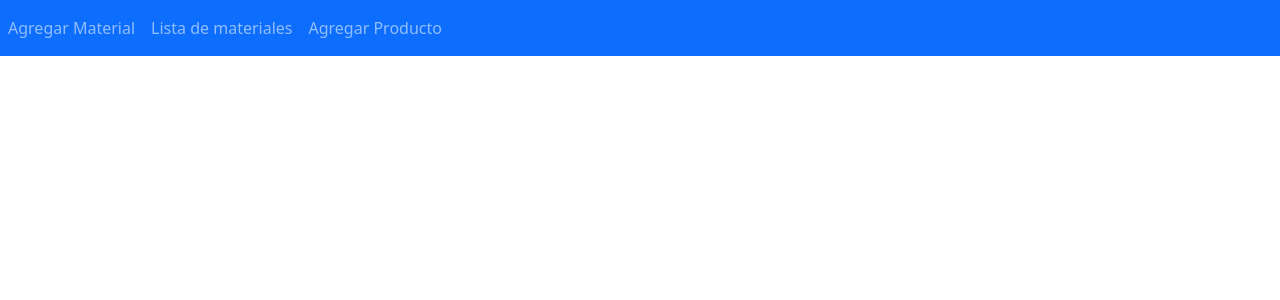
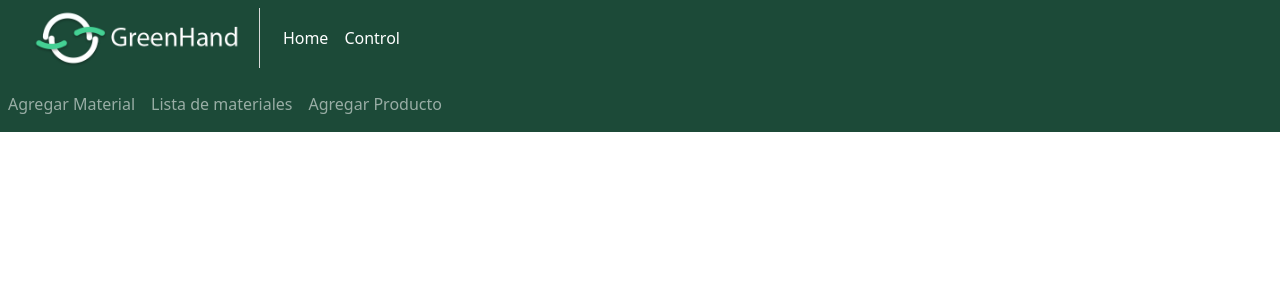
Before and after one commit to jangel347/Frontend, an Angular app in the folder GreenHand/: page /control in a window 1280 px wide. Shown: the top 300 px of the page. Built offline with nearby package versions, Linux system fonts and the light colour scheme.

Commit message:
FUNCIONALIDAD: Estilos de nav-bar

```diff
--- a/GreenHand/src/app/app.component.css
+++ b/GreenHand/src/app/app.component.css
@@ -0,0 +1,4 @@
+.logo{height:60px;border-right:1px solid #dadada;margin:0 15px;padding:0 10px}
+.navbar{background-color:#1c4a38;position:fixed;width:100%;z-index:10000;top:0}
+.collapse *{color:#fff}
+body{padding-top:76px}
--- a/GreenHand/src/app/app.component.html
+++ b/GreenHand/src/app/app.component.html
@@ -1 +1,20 @@
+<header>
+    <nav class="navbar navbar-expand-lg">
+        <img src="./assets/green-hand-logo-light-5.png" alt="GreenHand" class="logo">
+        <button class="navbar-toggler" type="button" data-toggle="collapse" data-target="#navbarNav"
+            aria-controls="navbarNav" aria-expanded="false" aria-label="Toggle navigation">
+            <span class="navbar-toggler-icon"></span>
+        </button>
+        <div class="collapse navbar-collapse" id="navbarNav">
+            <ul class="navbar-nav">
+                <li class="nav-item active">
+                    <a class="nav-link" href="/">Home</a>
+                </li>
+                <li class="nav-item">
+                    <a class="nav-link" href="/control">Control</a>
+                </li>
+            </ul>
+        </div>
+    </nav>
+</header>
 <router-outlet></router-outlet>
--- a/GreenHand/src/app/components/add-material/add-material.component.css
+++ b/GreenHand/src/app/components/add-material/add-material.component.css
@@ -0,0 +1 @@
+form{padding-top:76px}
--- a/GreenHand/src/app/components/add-product/add-product.component.css
+++ b/GreenHand/src/app/components/add-product/add-product.component.css
@@ -0,0 +1 @@
+form{padding-top:76px}
--- a/GreenHand/src/app/components/add-product/add-product.component.html
+++ b/GreenHand/src/app/components/add-product/add-product.component.html
@@ -3,52 +3,33 @@
   <div style="width: 400px; margin: auto;">
     <div class="submit-form">
       <div *ngIf="!submitted">
+        <h1>Añadir/Editar Producto</h1>
         <div class="form-group">
           <label for="id_">ID</label>
-              <input
-                type="text"
-                (keypress)="($event.charCode >= 48 && $event.charCode < 58)"
-                class="form-control"
-                id="id_"
-                required
-                [(ngModel)]="product.id_"
-                (focusout)="existPK(product.id_)"
-                name="id_"
-              />
+          <input type="text" (keypress)="($event.charCode >= 48 && $event.charCode < 58)" class="form-control" id="id_"
+            required [(ngModel)]="product.id_" (focusout)="existPK(product.id_)" name="id_" />
         </div>
 
 
         <div class="form-group">
           <label for="nombre">NAME</label>
-              <input
-                type="text"
-                class="form-control"
-                id="nombre"
-                required
-                [(ngModel)]="product.nombre"
-                name="nombre"
-              />
+          <input type="text" class="form-control" id="nombre" required [(ngModel)]="product.nombre" name="nombre" />
         </div>
         <div class="form-group">
           <label for="materiales">MATERIALS</label>
-                  <ng-select
-                    bindLabel="nombre"
-                    appendTo="body"
-                    multiple="true"
-                    [items]="materialSet"
-                    [(ngModel)]="product.materiales"
-                    name="materiales"
-                    placeholder="Materiales">
+          <ng-select bindLabel="nombre" appendTo="body" multiple="true" [items]="materialSet"
+            [(ngModel)]="product.materiales" name="materiales" placeholder="Materiales">
           </ng-select>
         </div>
 
         <hr>
-            <button style="position: absolute; right: 34%;" (click)="saveProduct()" [disabled]="!myForm.form.valid" class="btn btn-success">Submit</button>
+        <button style="position: absolute; right: 34%;" (click)="saveProduct()" [disabled]="!myForm.form.valid"
+          class="btn btn-success">Submit</button>
       </div>
 
       <div *ngIf="submitted">
         <h4>You submitted successfully!</h4>
-            <button  class="btn btn-success" (click)="newProduct()">Add</button>
+        <button class="btn btn-success" (click)="newProduct()">Add</button>
       </div>
 
     </div>
--- a/GreenHand/src/app/components/control-panel/control-panel.component.css
+++ b/GreenHand/src/app/components/control-panel/control-panel.component.css
@@ -0,0 +1,2 @@
+.logo{height:60px;border-right:1px solid #dadada;margin:0 15px;padding:0 10px}
+.navbar{background-color:#1c4a38;width:100%;z-index:10000;margin-top:76px}
--- a/GreenHand/src/app/components/control-panel/control-panel.component.html
+++ b/GreenHand/src/app/components/control-panel/control-panel.component.html
@@ -1,4 +1,4 @@
-<nav class="navbar navbar-expand navbar-dark bg-primary">
+<nav class="navbar navbar-expand navbar-dark">
     <div class="navbar-nav mr-auto">
         <li class="nav-item">
             <a routerLink="addMaterial" class="nav-link">Agregar Material</a>
--- a/GreenHand/src/app/components/index/index.component.html
+++ b/GreenHand/src/app/components/index/index.component.html
@@ -1,28 +1,3 @@
-<header>
-    <nav class="navbar navbar-expand-lg">
-        <img src="./assets/green-hand-logo-light-5.png" alt="GreenHand" class="logo">
-        <button class="navbar-toggler" type="button" data-toggle="collapse" data-target="#navbarNav"
-            aria-controls="navbarNav" aria-expanded="false" aria-label="Toggle navigation">
-            <span class="navbar-toggler-icon"></span>
-        </button>
-        <div class="collapse navbar-collapse" id="navbarNav">
-            <ul class="navbar-nav">
-                <li class="nav-item active">
-                    <a class="nav-link" href="/">Home</a>
-                </li>
-                <li class="nav-item">
-                    <a class="nav-link" href="/control">Control</a>
-                </li>
-            </ul>
-        </div>
-        <form class="form-inline m-3">
-            <div class="input-group">
-                <input class="form-control ml-2" placeholder="Search product or material..." type="text" name="searchTerm" [(ngModel)]="searchTerm"
-            (input)="search($event.target.value)" />
-            </div>
-        </form>
-    </nav>
-</header>
 <section class="section_main">
     <div class="text_main p-2 text-center">
         <img src="./assets/green-hand-logo-5.png" alt="GreenHand">
@@ -35,6 +10,12 @@
 <section class="section_products" id="ProductsList">
     <h1 class="color_green p-2 pt-5">Are you looking for recycling?</h1>
     <p class="p-2">Search a product, see its details and help us to improve the planet</p>
+    <form class="form-inline m-3">
+        <div class="input-group">
+            <input class="form-control ml-2" placeholder="Search product or material..." type="text" name="searchTerm" [(ngModel)]="searchTerm"
+        (input)="search($event.target.value)" />
+        </div>
+    </form>
     <div *ngIf="productSet.length > 0" class="container">
         <div class="card" style="width:20rem;margin:20px 0 24px 0"
             *ngFor="let productItem of productSet; let i = index"  [attr.id]="'card'+productItem.id">
--- a/GreenHand/src/app/components/list-material/list-material.component.css
+++ b/GreenHand/src/app/components/list-material/list-material.component.css
@@ -0,0 +1 @@
+.container{padding-top:76px}
```
Also changed, not shown: GreenHand/src/app/components/add-material/add-material.component.html (+7 -33 lines), GreenHand/src/app/components/list-material/list-material.component.html (+6 -6 lines). Lines whose indentation alone changed are shown as unchanged.
